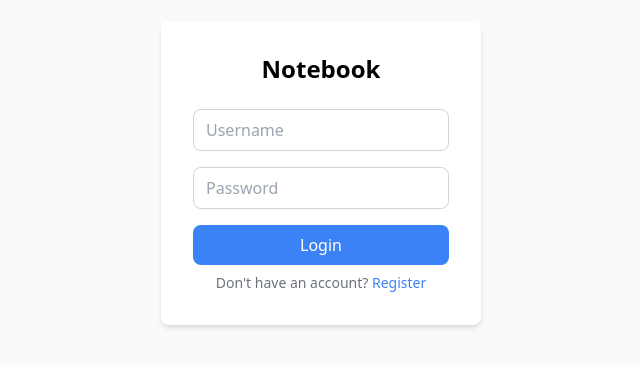
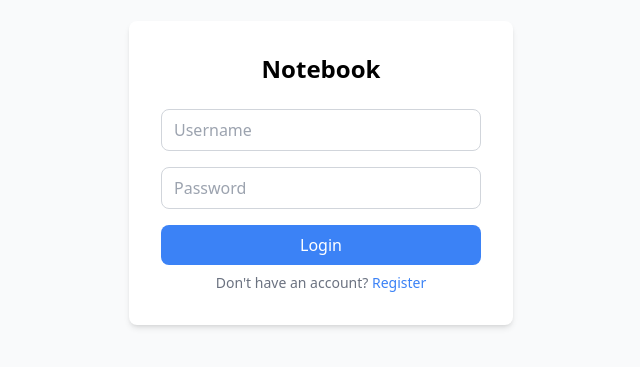
Before and after one commit to zfrg/notebook_worker, a React (Vite) app: page / in a window 1280 px wide. Shown: the part 227-594 px from the top of the page, without its empty margins (319-959 px from the left). Built offline with nearby package versions, Linux system fonts and the light colour scheme.

Commit message:
update: 修复已知问题，提升用户体验

```diff
--- a/src/App.tsx
+++ b/src/App.tsx
@@ -128,8 +128,8 @@ const NotebookApp = () => {
 
   if (!token) {
     return (
-      <div className="flex items-center justify-center h-screen bg-gray-50">
-        <div className="bg-white p-8 rounded-lg shadow-md w-80">
+      <div className="flex items-center justify-center h-dvh bg-gray-50 px-4 pb-[env(safe-area-inset-bottom)]">
+        <div className="bg-white p-8 rounded-lg shadow-md w-full max-w-sm">
           <h1 className="text-2xl font-bold text-center mb-6">Notebook</h1>
           <div className="mb-4">
             <input
@@ -249,15 +249,24 @@ const NotebookApp = () => {
             <div
               key={note.id}
               onClick={() => setSelectedNoteId(note.id)}
-              className={`p-4 cursor-pointer border-b border-gray-100 hover:bg-gray-100 transition-colors ${
+              className={`p-4 cursor-pointer border-b border-gray-100 hover:bg-gray-100 transition-colors flex items-center gap-2 ${
                 selectedNoteId === note.id ? "bg-blue-50 border-l-4 border-l-blue-500" : ""
               }`}
             >
-              <h3 className="font-medium text-gray-800 truncate flex items-center gap-1">
-                <span className="truncate">{note.title}</span>
-                {dirtyIds.has(note.id) && <span className="w-2 h-2 rounded-full bg-orange-500 shrink-0" />}
-              </h3>
-              <p className="text-sm text-gray-500 truncate">{note.content}</p>
+              <div className="flex-1 min-w-0">
+                <h3 className="font-medium text-gray-800 truncate flex items-center gap-1">
+                  <span className="truncate">{note.title}</span>
+                  {dirtyIds.has(note.id) && <span className="w-2 h-2 rounded-full bg-orange-500 shrink-0" />}
+                </h3>
+                <p className="text-sm text-gray-500 truncate">{note.content}</p>
+              </div>
+              <button
+                onClick={(e) => { e.stopPropagation(); deleteNote(note.id); }}
+                className="shrink-0 text-gray-300 hover:text-red-500 transition-colors"
+                title="Delete"
+              >
+                🗑
+              </button>
             </div>
           ))}
           {notes.length === 0 && (
@@ -296,7 +305,7 @@ const NotebookApp = () => {
                   placeholder="Note title"
                 />
               </div>
-              <div className="flex items-center gap-2 justify-end shrink-0">
+              <div className="flex items-center gap-2 justify-end shrink-0 md:ml-auto">
                 <button onClick={saveNote} className="text-blue-500 hover:text-blue-700 transition-colors">
                   Save
                 </button>
```
